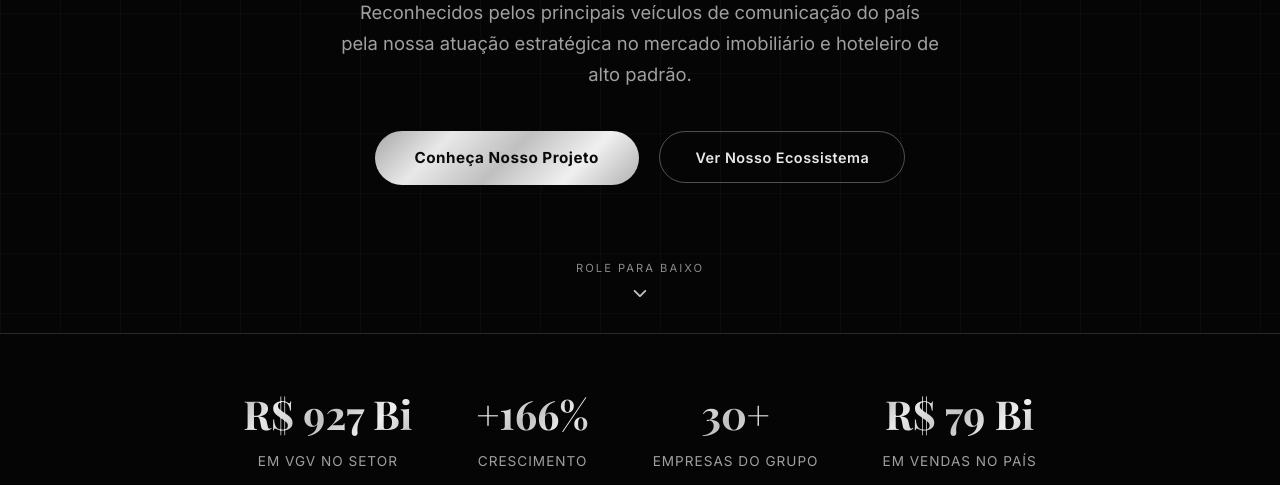
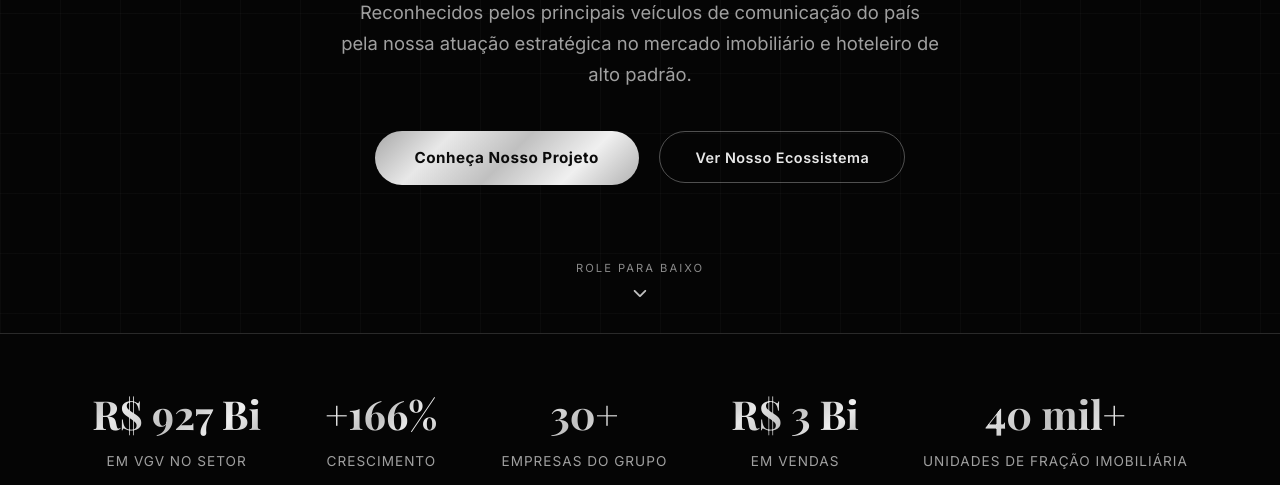
Before and after one commit to marceldorado2-cmyk/CredibilidadeCollina, a plain HTML site: page index.html in a window 1280 px wide. Shown: the part 467-952 px from the top of the page. Drawn offline with nearby package versions, Linux system fonts and the light colour scheme; a web font is replaced by a local one.

Commit message:
Update index.html

```diff
--- a/index.html
+++ b/index.html
@@ -736,8 +736,12 @@
             <div class="stat-label">Empresas do Grupo</div>
         </div>
         <div class="stat-item">
-            <div class="stat-number">R$ 79 Bi</div>
-            <div class="stat-label">em Vendas no País</div>
+            <div class="stat-number">R$ 3 Bi</div>
+            <div class="stat-label">em Vendas</div>
+        </div>
+        <div class="stat-item">
+            <div class="stat-number">40 mil+</div>
+            <div class="stat-label">Unidades de Fração Imobiliária</div>
         </div>
     </div>
 
```
